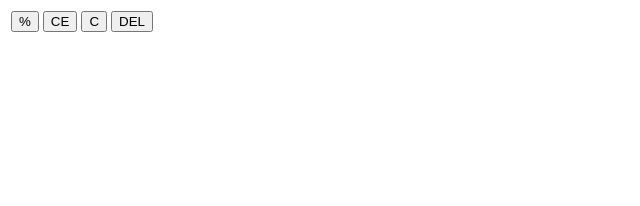
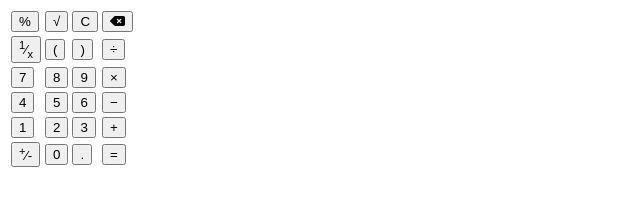
Before and after one commit to keciasantos/Brainnest-Calculator, a plain HTML site: page index.html in a window 1280 px wide. Shown: the whole page, without its empty margins (0-640 px from the left). Drawn offline with Linux system fonts and the light colour scheme.

Commit message:
added structure for calculator

```diff
--- a/index.html
+++ b/index.html
@@ -22,8 +22,9 @@
   <body>
     <div class="container">
       <div class="div calculator dark">
-        <div class="theme toggler active">
+        <div class="theme-toggler active">
           <i class="toggler-icon"></i>
+          <!-- <input type="checkbox" class="toggler-icon" /> -->
         </div>
         <div class="display-screen">
           <div id="display"></div>
@@ -31,10 +32,86 @@
         <div class="btn">
           <table>
             <tr>
-              <td><button class="btn-operator" id="clear">%</button></td>
-              <td><button class="btn-operator" id="clear">CE</button></td>
-              <td><button class="btn-operator" id="clear">C</button></td>
-              <td><button class="btn-operator" id="clear">DEL</button></td>
+              <td><button class="btn-operator" id="%">%</button></td>
+              <td><button class="btn-operator" id="sqrt">&radic;</button></td>
+              <!-- <td>
+                <button class="btn-operator" id="last-entity-clear">CE</button>
+              </td> -->
+              <td><button class="btn-operator" id="all-clear">C</button></td>
+              <td>
+                <button class="btn-operator" id="backspace">
+                  <i class="fa-solid fa-delete-left"></i>
+                </button>
+              </td>
+            </tr>
+            <tr>
+              <td>
+                <button class="btn-operator" id="fraction">
+                  <sup>1</sup>&frasl;<sub>x</sub>
+                </button>
+              </td>
+              <!-- <td>
+                <button class="btn-operator" id="elevated">
+                  x<sup>2</sup>
+                </button>
+              </td> -->
+              <td>
+                <button class="btn-operator" id="(">(</button>
+              </td>
+              <td><button class="btn-operator" id=")">)</button></td>
+              <td>
+                <button class="btn-operator" id="/">&divide;</button>
+              </td>
+            </tr>
+            <tr>
+              <td>
+                <button class="btn-number" id="7">7</button>
+              </td>
+              <td>
+                <button class="btn-number" id="8">8</button>
+              </td>
+              <td><button class="btn-number" id="9">9</button></td>
+              <td>
+                <button class="btn-operator" id="*">&times;</button>
+              </td>
+            </tr>
+            <tr>
+              <td>
+                <button class="btn-number" id="4">4</button>
+              </td>
+              <td>
+                <button class="btn-number" id="5">5</button>
+              </td>
+              <td><button class="btn-number" id="6">6</button></td>
+              <td>
+                <button class="btn-operator" id="-">&minus;</button>
+              </td>
+            </tr>
+            <tr>
+              <td>
+                <button class="btn-number" id="1">1</button>
+              </td>
+              <td>
+                <button class="btn-number" id="2">2</button>
+              </td>
+              <td><button class="btn-number" id="3">3</button></td>
+              <td>
+                <button class="btn-operator" id="+">&plus;</button>
+              </td>
+            </tr>
+            <tr>
+              <td>
+                <button class="btn-operador" id="neg-pos">
+                  <sup>+</sup>&frasl;-
+                </button>
+              </td>
+              <td>
+                <button class="btn-number" id="0">0</button>
+              </td>
+              <td><button class="btn-number" id="dot">.</button></td>
+              <td>
+                <button class="btn-operator" id="equal">=</button>
+              </td>
             </tr>
           </table>
         </div>
```
